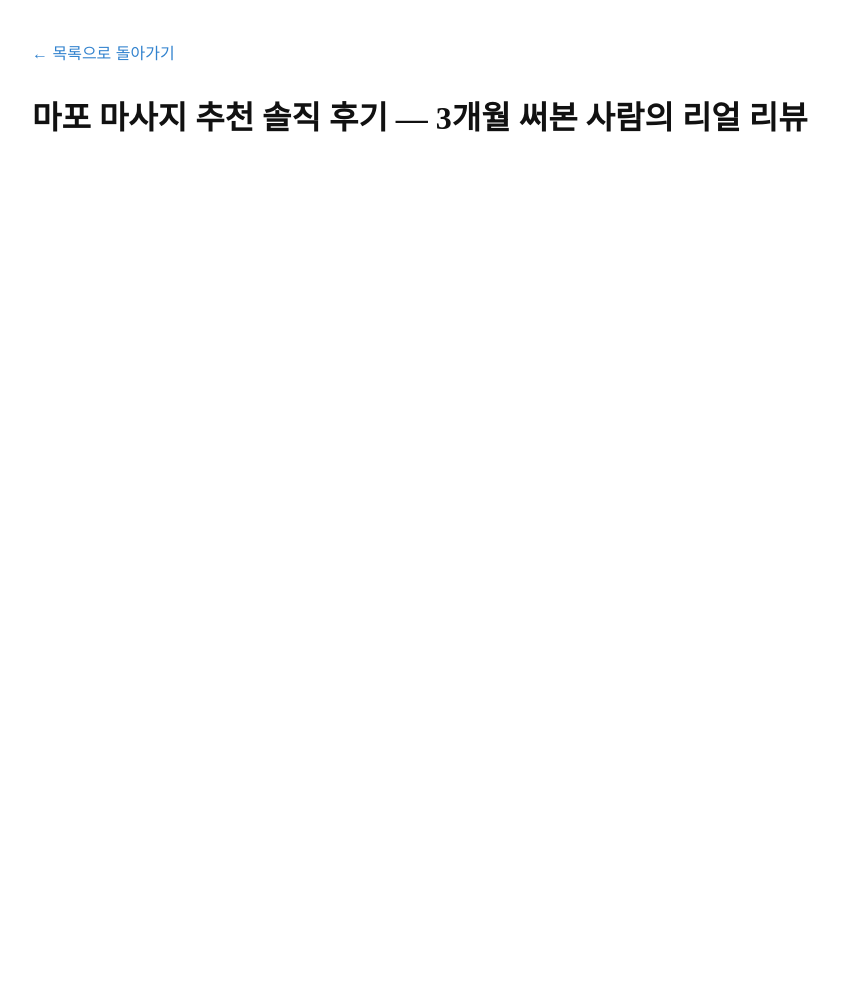
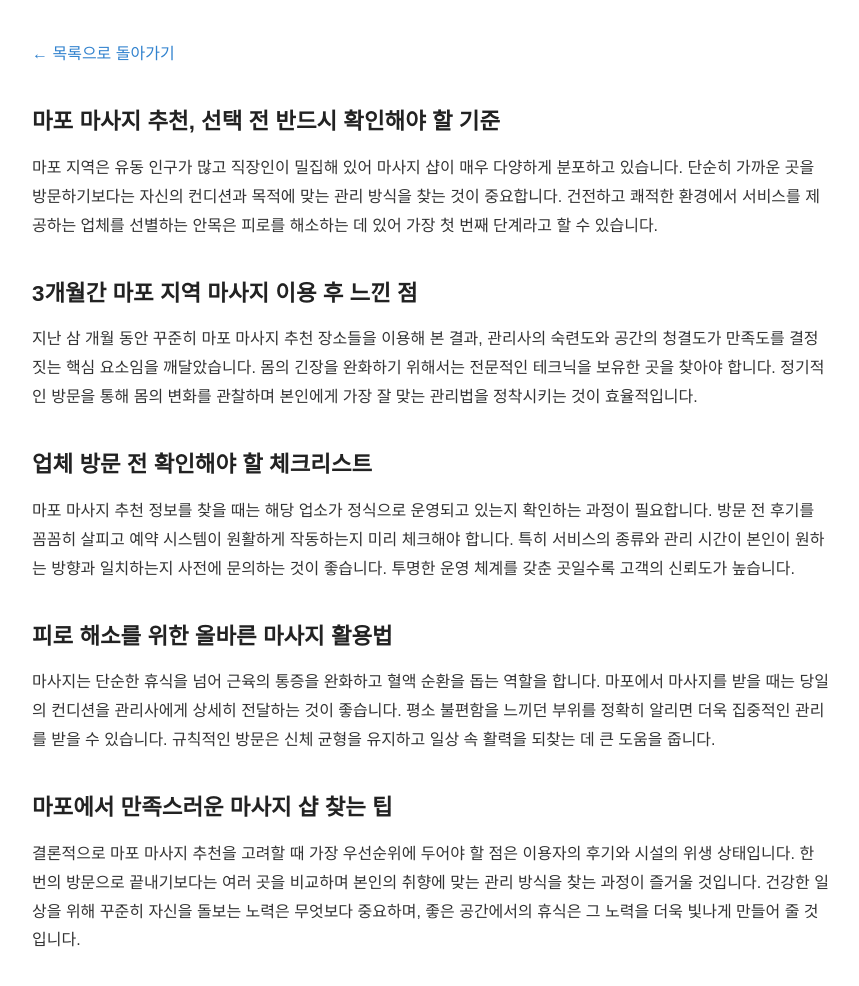
Before and after one commit to dydrkrtks7-cmd/bp-t3b04-mp-massage-link-1, a plain HTML site: page posts/review-001-1k6dqxn.html in a window 1280 px wide. Shown: the whole page, without its empty margins (208-1067 px from the left). Before the commit the page ends 800 px from the top, so only its background shows below. Drawn offline with Linux system fonts and the light colour scheme.

Commit message:
fix: 프롬프트 유출·한자 조각·반복 파손 제거 (1 files)

```diff
--- a/posts/review-001-1k6dqxn.html
+++ b/posts/review-001-1k6dqxn.html
@@ -20,9 +20,20 @@
     <a href="../index.html">← 목록으로 돌아가기</a>
   </header>
   <main>
-    <h1>마포 마사지 추천 솔직 후기 — 3개월 써본 사람의 리얼 리뷰</h1>
-    <article>
+<h2>마포 마사지 추천, 선택 전 반드시 확인해야 할 기준</h2>
+<p>마포 지역은 유동 인구가 많고 직장인이 밀집해 있어 마사지 샵이 매우 다양하게 분포하고 있습니다. 단순히 가까운 곳을 방문하기보다는 자신의 컨디션과 목적에 맞는 관리 방식을 찾는 것이 중요합니다. 건전하고 쾌적한 환경에서 서비스를 제공하는 업체를 선별하는 안목은 피로를 해소하는 데 있어 가장 첫 번째 단계라고 할 수 있습니다.</p>
 
+<h2>3개월간 마포 지역 마사지 이용 후 느낀 점</h2>
+<p>지난 삼 개월 동안 꾸준히 마포 마사지 추천 장소들을 이용해 본 결과, 관리사의 숙련도와 공간의 청결도가 만족도를 결정짓는 핵심 요소임을 깨달았습니다. 몸의 긴장을 완화하기 위해서는 전문적인 테크닉을 보유한 곳을 찾아야 합니다. 정기적인 방문을 통해 몸의 변화를 관찰하며 본인에게 가장 잘 맞는 관리법을 정착시키는 것이 효율적입니다.</p>
+
+<h2>업체 방문 전 확인해야 할 체크리스트</h2>
+<p>마포 마사지 추천 정보를 찾을 때는 해당 업소가 정식으로 운영되고 있는지 확인하는 과정이 필요합니다. 방문 전 후기를 꼼꼼히 살피고 예약 시스템이 원활하게 작동하는지 미리 체크해야 합니다. 특히 서비스의 종류와 관리 시간이 본인이 원하는 방향과 일치하는지 사전에 문의하는 것이 좋습니다. 투명한 운영 체계를 갖춘 곳일수록 고객의 신뢰도가 높습니다.</p>
+
+<h2>피로 해소를 위한 올바른 마사지 활용법</h2>
+<p>마사지는 단순한 휴식을 넘어 근육의 통증을 완화하고 혈액 순환을 돕는 역할을 합니다. 마포에서 마사지를 받을 때는 당일의 컨디션을 관리사에게 상세히 전달하는 것이 좋습니다. 평소 불편함을 느끼던 부위를 정확히 알리면 더욱 집중적인 관리를 받을 수 있습니다. 규칙적인 방문은 신체 균형을 유지하고 일상 속 활력을 되찾는 데 큰 도움을 줍니다.</p>
+
+<h2>마포에서 만족스러운 마사지 샵 찾는 팁</h2>
+<p>결론적으로 마포 마사지 추천을 고려할 때 가장 우선순위에 두어야 할 점은 이용자의 후기와 시설의 위생 상태입니다. 한 번의 방문으로 끝내기보다는 여러 곳을 비교하며 본인의 취향에 맞는 관리 방식을 찾는 과정이 즐거울 것입니다. 건강한 일상을 위해 꾸준히 자신을 돌보는 노력은 무엇보다 중요하며, 좋은 공간에서의 휴식은 그 노력을 더욱 빛나게 만들어 줄 것입니다.</p>
 </main>
 </body>
 </html>
```
